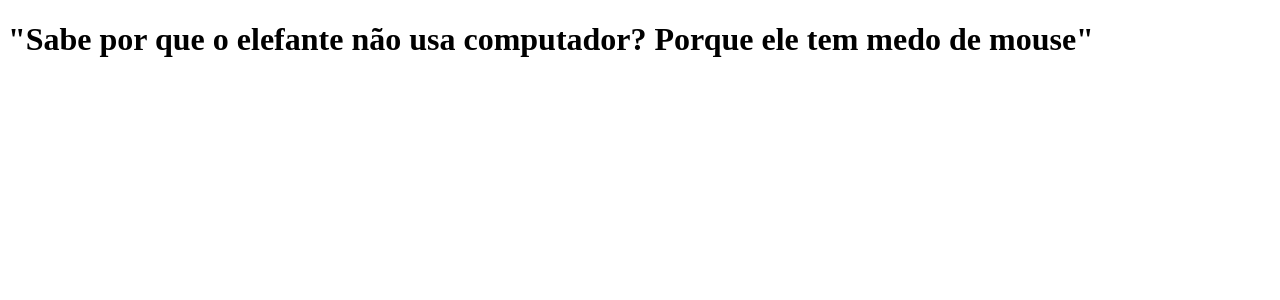
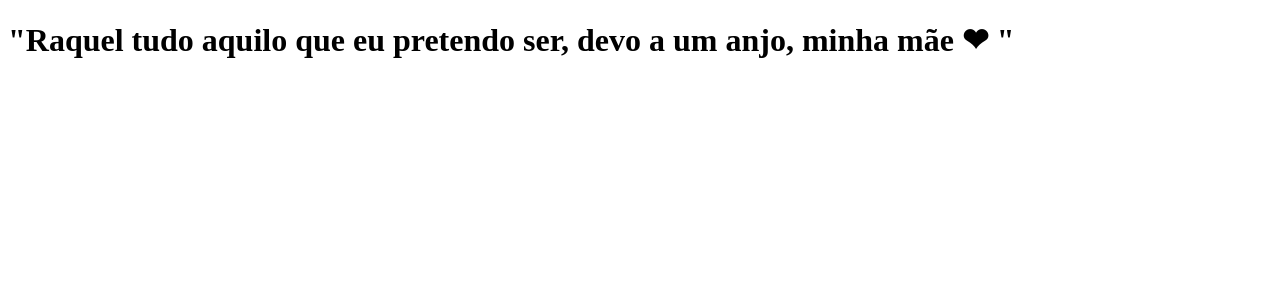
Before and after one commit to marvim-macario/clone-tabnews, a Next.js app: page / in a window 1280 px wide. Shown: the top 300 px of the page. Built offline with nearby package versions, Linux system fonts and the light colour scheme.

Commit message:
Ajustada a frase da tela inicial

```diff
--- a/pages/index.js
+++ b/pages/index.js
@@ -1,5 +1,4 @@
 function Home() {
-   return <h1>"Sabe por que o elefante não usa computador?
-      Porque ele tem medo de mouse"</h1>
+   return <h1>"Raquel tudo aquilo que eu pretendo ser, devo a um anjo, minha mãe ❤ "</h1>
 }
 export default Home;
```
